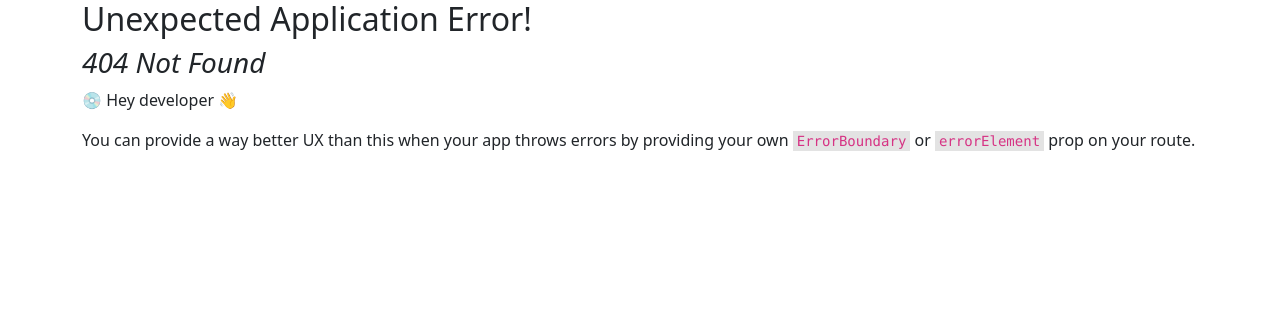
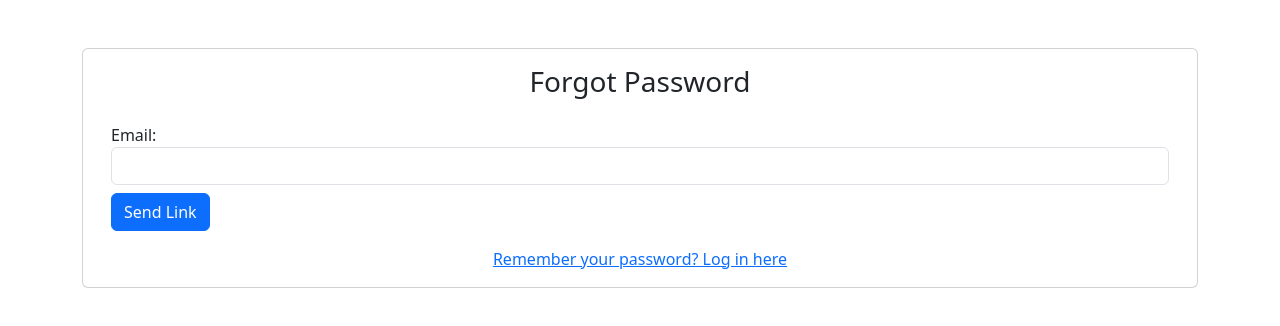
Before and after one commit to rishii-27/Expense-Tracker, a React (Create React App) app: page /forgetPassword in a window 1280 px wide. Before the commit this address had no page. Shown: the top 326 px of the page. Built offline with nearby package versions, Linux system fonts and the light colour scheme.

Commit message:
Added Foget password and implemented api

```diff
--- a/src/App.js
+++ b/src/App.js
@@ -3,6 +3,7 @@ import SignUp from "./SignUp";
 import Welcome from "./Welcome";
 import UpdateProfile from "./UpdateProfile";
 import { StoreContextProvider } from "./StoreContext";
+import ForgotPassword from "./ForgetPassword";
 
 function App() {
   const routes = createBrowserRouter([
@@ -22,6 +23,10 @@ function App() {
       path: "/logout",
       element: <SignUp />,
     },
+    {
+      path: "/forgetPassword",
+      element: <ForgotPassword />,
+    },
   ]);
 
   return (
--- /dev/null
+++ b/src/ForgetPassword.js
@@ -0,0 +1,83 @@
+import React, { useState } from "react";
+import { Link } from "react-router-dom";
+
+const ForgotPassword = () => {
+  const [email, setEmail] = useState("");
+  const [alert, setAlert] = useState(false);
+
+  const handleSubmit = (e) => {
+    e.preventDefault();
+
+    fetch(
+      `https://identitytoolkit.googleapis.com/v1/accounts:sendOobCode?key=AIzaSyBQGXF7XQ8qN-fY8qT8f7SuuJiwrIRZjsY`,
+      {
+        method: "POST",
+        body: JSON.stringify({
+          requestType: "PASSWORD_RESET",
+          email: email,
+        }),
+      }
+    )
+      .then((res) => {
+        res.json();
+        if (res.ok) {
+          setAlert(true);
+        }
+      })
+      .then((data) => {
+        console.log(data);
+        setEmail("");
+      });
+  };
+
+  return (
+    <div className="container mt-5">
+      <div className="row justify-content-center">
+        <div className="card">
+          <div className="card-body">
+            <h3 className="card-title text-center mb-4">Forgot Password</h3>
+            {alert && (
+              <div className="alert alert-success" role="alert">
+                Password link sent on your registered Email Id
+              </div>
+            )}
+            <form onSubmit={handleSubmit}>
+              <div className="form-group">
+                <label htmlFor="email">Email:</label>
+                <input
+                  type="email"
+                  className="form-control"
+                  id="email"
+                  value={email}
+                  onChange={(e) => setEmail(e.target.value)}
+                  required
+                />
+              </div>
+              {alert ? (
+                <button
+                  type="button"
+                  className="btn btn-primary btn-block mt-2"
+                  disabled
+                >
+                  Send Link
+                </button>
+              ) : (
+                <button
+                  type="submit"
+                  className="btn btn-primary btn-block mt-2"
+                >
+                  Send Link
+                </button>
+              )}
+            </form>
+            <div className="text-center mt-3">
+              <Link to="/">Remember your password? Log in here</Link>
+            </div>
+          </div>
+        </div>
+      </div>
+    </div>
+  );
+};
+
+export default ForgotPassword;
--- a/src/SignUp.js
+++ b/src/SignUp.js
@@ -1,5 +1,5 @@
 import React, { useContext, useRef, useState } from "react";
-import { useNavigate } from "react-router-dom";
+import { Link, useNavigate } from "react-router-dom";
 import StoreContext from "./StoreContext";
 
 const SignUp = () => {
@@ -23,7 +23,6 @@ const SignUp = () => {
     const enteredConfirmPassword = confirmpasswordInputRef.current
       ? confirmpasswordInputRef.current.value
       : "";
-
 
     if (!isLogin) {
       if (enteredPassword === enteredConfirmPassword) {
@@ -97,7 +96,7 @@ const SignUp = () => {
                   required
                 />
               </div>
-              <div className="mb-3">
+              <div className={isLogin ? "mb-0" : "mb-3"}>
                 <label htmlFor="password" className="form-label">
                   Your Password
                 </label>
@@ -122,6 +121,11 @@ const SignUp = () => {
                     required
                   />
                 </div>
+              )}
+              {isLogin && (
+                <Link to="/forgetPassword" className="btn btn-link">
+                  Forget password
+                </Link>
               )}
               <div className="d-grid">
                 <button className="btn btn-primary">
```
